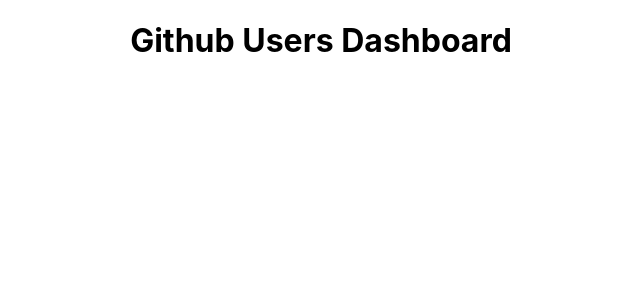
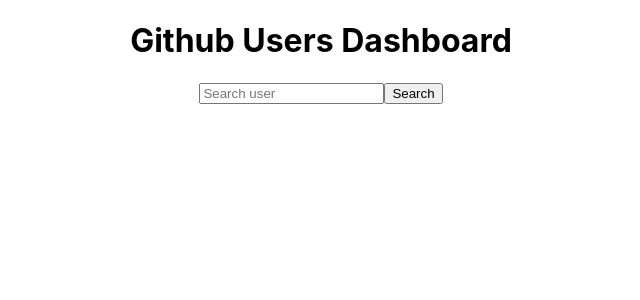
Before and after one commit to NishidhJain/github-user-search-dashboard, a React (Create React App) app: page / in a window 1280 px wide. Shown: the top 300 px of the page, without its empty margins (319-959 px from the left). Built offline with nearby package versions, Linux system fonts and the light colour scheme.

Commit message:
added search component

```diff
--- a/src/App.js
+++ b/src/App.js
@@ -1,9 +1,11 @@
 import './App.css';
+import Search from './components/Search'
 
 function App() {
   return (
     <div className="App">
       <h1>Github Users Dashboard</h1>
+      <Search />
     </div>
   );
 }
--- /dev/null
+++ b/src/components/Search.js
@@ -0,0 +1,27 @@
+import React, { useState } from 'react'
+
+function Search() {
+
+    const [query, setQuery] = useState('');
+
+    const submit = (e) => {
+        // to stop page from refreshing
+        e.preventDefault();
+        console.log(query);
+
+        // clear the input field
+        setQuery('');
+    };
+
+
+    return (
+        <div>
+            <form action="" onSubmit={submit} >
+                <input type="text" value={query} onChange={(e) => setQuery(e.target.value)} placeholder="Search user" />
+                <button>Search</button>
+            </form>
+        </div>
+    )
+}
+
+export default Search
```
